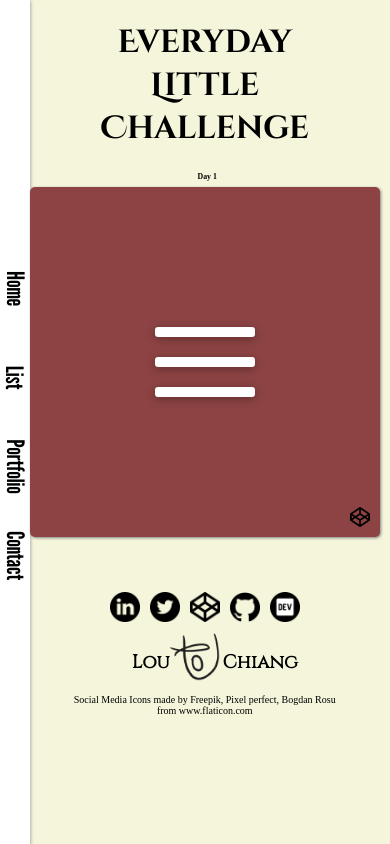
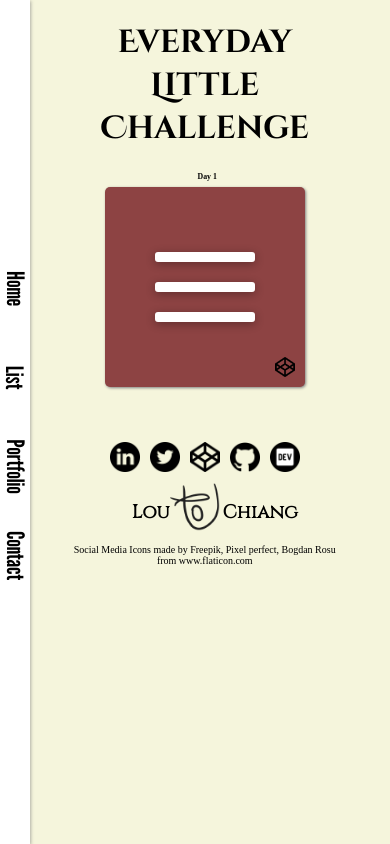
Before and after one commit to Louuu03/EverydayChallenge, a plain HTML site: page ListIcon/List.html in a window 390 px wide. Drawn offline with nearby package versions, Linux system fonts and the light colour scheme; a web font is replaced by a local one.

Commit message:
phone view

```diff
--- a/ListIcon/style.css
+++ b/ListIcon/style.css
@@ -269,3 +269,10 @@ footer{
 
     }
 }
+@media only screen and (max-width: 512px){
+    .BackG{
+        width: 200px;
+        height: 200px;
+
+        }
+}
```
